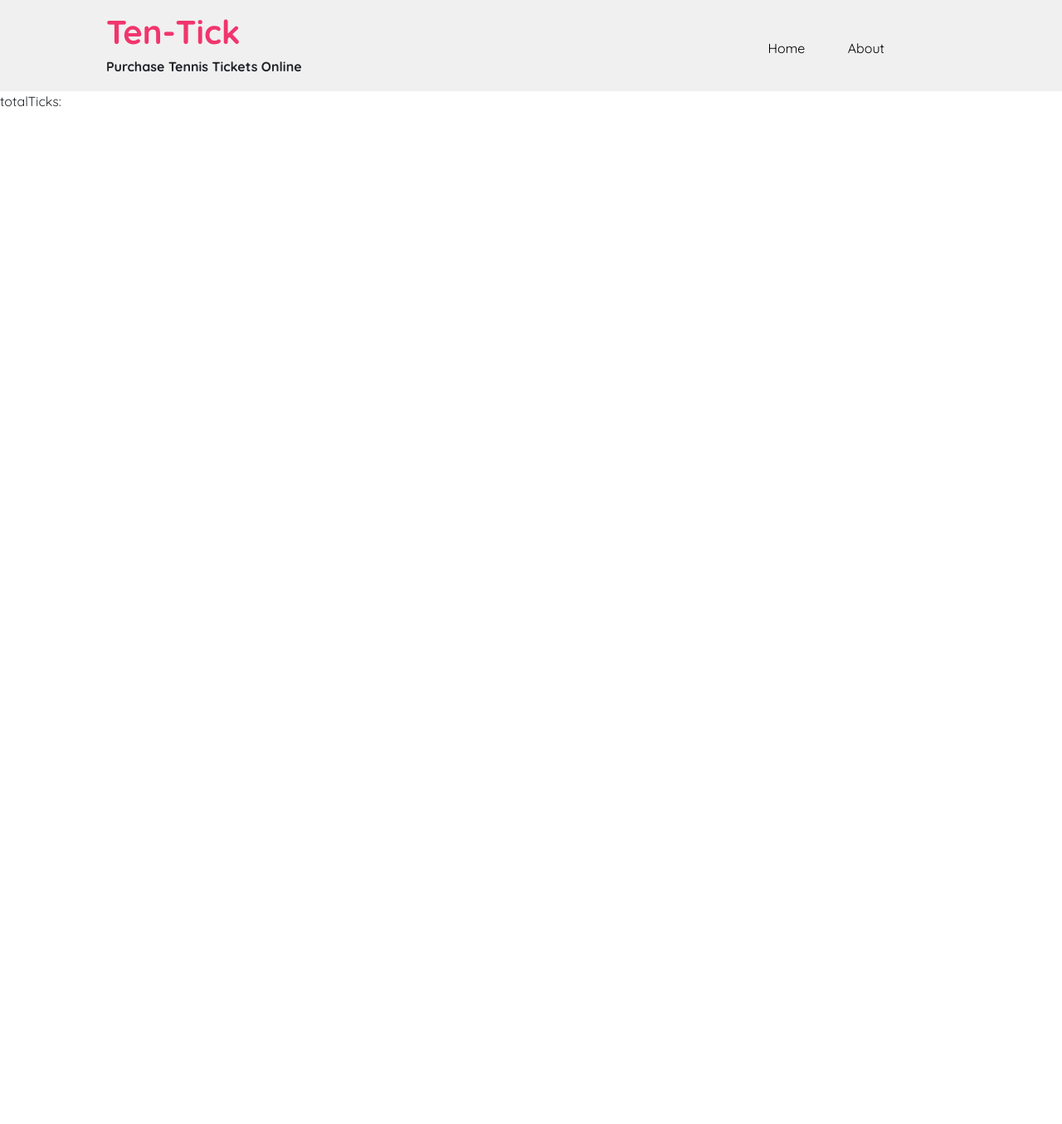
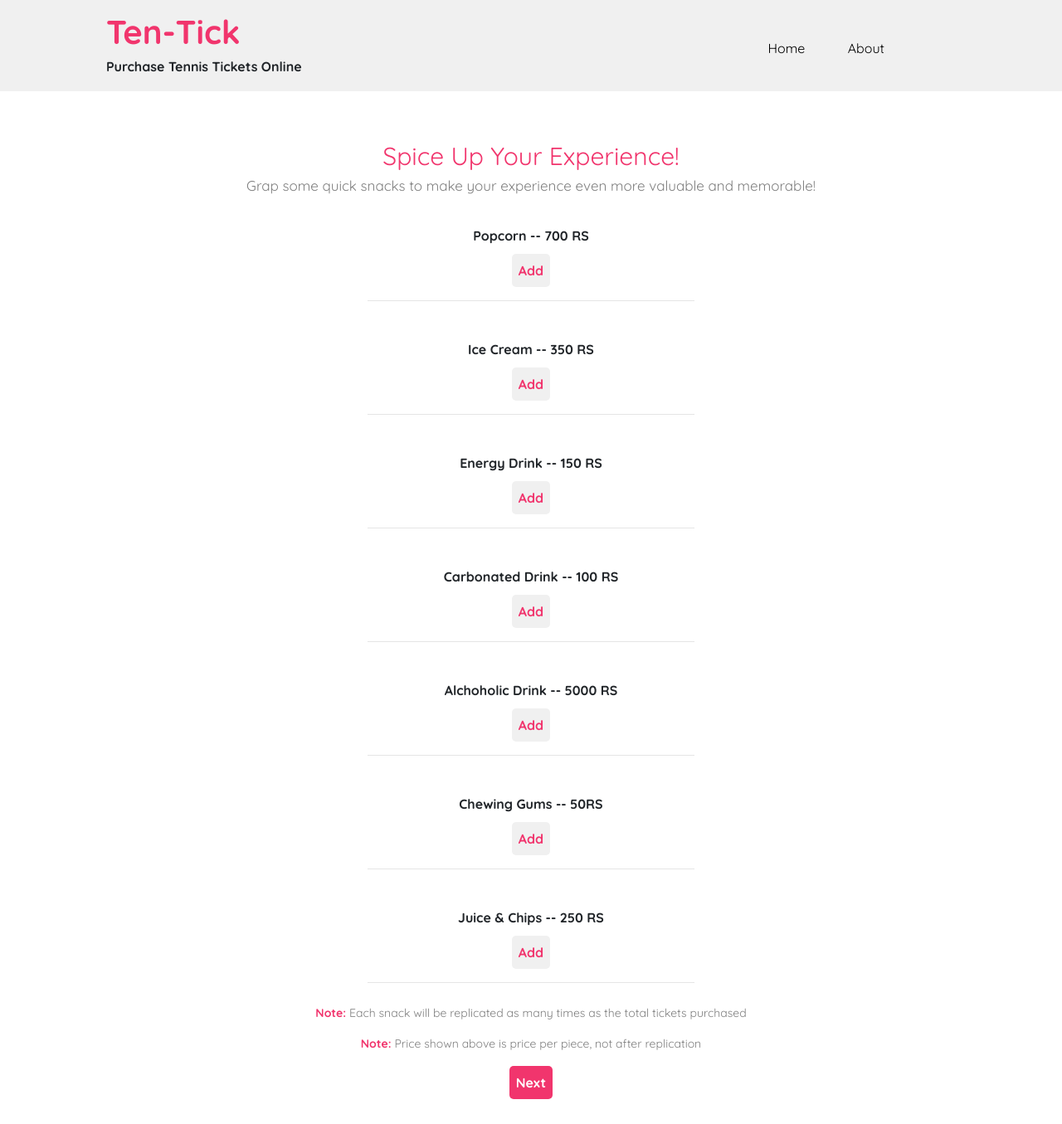
Before and after one commit to hafizk9990/ten-tick, a React (Create React App) app: page /extras/1 in a window 1280 px wide. Shown: the whole page at 83% size. Before the commit the page ends 800 px from the top, so only its background shows below. Built offline with nearby package versions, Linux system fonts and the light colour scheme.

Commit message:
Extras screen done 100%

```diff
--- a/src/App.js
+++ b/src/App.js
@@ -4,6 +4,7 @@ import About from './About'
 import NavBar from './NavBar'
 import NotFound from "./404"
 import Book from "./Book"
+import Billing from './Billing.js'
 import { BrowserRouter as ReactRouter, Switch, Route } from "react-router-dom"
 import Extras from "./Extras"
 
@@ -30,7 +31,11 @@ const App = () => {
             <Extras />
           </Route>
 
-          <Route exact path = "/*">
+          <Route exact path = '/billing/:data'>
+            <Billing />
+          </Route>
+
+          <Route path = "/*">
             <NotFound />
           </Route>
         </Switch>
--- /dev/null
+++ b/src/Billing.js
@@ -0,0 +1,36 @@
+import { useParams } from "react-router-dom"
+
+const Billing = () => {
+  let { data } = useParams();
+  let dataObject = JSON.parse(data);
+
+  let matchInfo = dataObject.matchInfo;
+  let totalTicks = dataObject.ticks;
+  let extras = dataObject.extras;
+
+  console.log(matchInfo);
+
+  console.log();
+
+  return(
+    <div>
+      { totalTicks }
+      <br /> <br />
+      {
+        extras.map( (object) => {
+          if (object.value === true) {
+            return(
+              object.key
+            )
+          }
+          return null;
+        })
+      }
+      <br />
+      < br />
+      { matchInfo.p1 } VS { matchInfo.p2 }
+    </div>
+  );
+}
+
+export default Billing
--- a/src/Book.js
+++ b/src/Book.js
@@ -5,6 +5,7 @@ import { useParams } from "react-router-dom"
 const Book = () => {
   let { data } = useParams();
   let matchInfo = JSON.parse(data);
+
   const [totalTicks, setTotalTicks] = useState(0);
 
   return(
--- a/src/Extras.js
+++ b/src/Extras.js
@@ -1,4 +1,7 @@
-import { useParams } from "react-router-dom"
+import { Done } from '@material-ui/icons'
+
+import { useState } from 'react'
+import { useParams, Link } from "react-router-dom"
 
 const Extras = () => {
   let { data } = useParams();
@@ -6,9 +9,89 @@ const Extras = () => {
   let matchInfo = dataObject.matchInfo;
   let totalTicks = dataObject.ticks;
 
+  let extrasArray = [
+    {key: 'Popcorn -- 700 RS', value: false},
+    {key: 'Ice Cream -- 350 RS', value: false},
+    {key: 'Energy Drink -- 150 RS', value: false},
+    {key: 'Carbonated Drink -- 100 RS', value: false},
+    {key: 'Alchoholic Drink -- 5000 RS', value: false},
+    {key: 'Chewing Gums -- 50RS', value: false},
+    {key: 'Juice & Chips -- 250 RS ', value: false}
+  ];
+  const [extras, setExtras] = useState( extrasArray );
+  let displayArray = [];
+
+  const HandleClick = (index) => {
+    console.log(index);
+
+    setExtras( (previousState) => {
+      let selectedItem = { key: previousState[index].key, value: !previousState[index].value };
+      var newState = [
+        ...previousState.slice(0, index),
+        selectedItem,
+        ...previousState.slice(index + 1, extrasArray.length - 1)
+      ]
+      console.log(newState);
+      return newState;
+    });
+  }
+
+  displayArray.push(
+    <div>
+      {
+        extras.map( (data, index) => {
+          if (data.value) {
+            return(
+              <div key = { index } className = 'item'>
+                <div className = "item-name">
+                  { data.key }
+                </div>
+                <div>
+                  <button className = "item-added extras-buttons" onClick = { () => HandleClick(index) }> Added </button> &nbsp;
+                  <Done style = {{ 'color': 'green '}}/>
+                </div>
+                <hr />
+              </div>
+            )
+          }
+          else {
+            return(
+              <div key = { index } className = 'item'>
+                <div className = "item-name">
+                  { data.key }
+                </div>
+                <div>
+                  <button className = 'extras-buttons' onClick = { () => HandleClick(index) }> Add </button>
+                </div>
+                <hr className = "hr"/>
+              </div>
+            )
+          }
+        })
+      }
+    </div>
+  );
+
   return(
-    <div>
-      totalTicks: { totalTicks }
+    <div className = 'extras'>
+      <div className = 'extras-heading'>
+        Spice Up Your Experience!
+        <p className = 'extras-description'>
+          Grap some quick snacks to make your experience even more valuable and memorable!
+        </p>
+      </div>
+      <div className = "display-area">
+        { displayArray }
+      </div>
+      <p className = 'extras-note'>
+        <span> Note: </span> Each snack will be replicated as many times as the total tickets purchased
+      </p>
+      <p className = 'extras-note'>
+        <span> Note: </span> Price shown above is price per piece, not after replication
+      </p>
+      <Link to = {`/billing/${ JSON.stringify( {'matchInfo': matchInfo, 'ticks': totalTicks, 'extras': extras } ) }`}>
+        <button className = "book-button"> Next </button>
+      </Link>
     </div>
   );
 }
--- a/src/Home.js
+++ b/src/Home.js
@@ -11,7 +11,7 @@ const Home = () => {
     {
       isDataLoding &&
       <div className = "d-flex align-items-center justify-content-center">
-        <img src = { loadingGif } alt = "loading" />
+        <img className = "loading-gif center-align" src = { loadingGif } alt = "loading" />
       </div>
     }
 
--- a/src/index.css
+++ b/src/index.css
@@ -2,6 +2,10 @@
 
 * {
     font-family: "Quicksand";
+}
+
+.loading-gif {
+    width: 350px;
 }
 
 .navbar {
@@ -182,6 +186,69 @@ button:hover {
     font-size: 15px;
 }
 
+.hr {
+    color: #f1356d;
+    font-weight: bold;
+}
+
+.extras {
+    margin-top: 2%;
+    padding: 30px;
+    text-align: center;
+}
+
+.extras-heading {
+    font-size: 30px;
+    color: #f1356d;
+}
+
+.extras-description {
+    color: gray;
+    font-size: 17px;
+}
+
+.extras-note {
+    color: gray;
+    font-size: 14px;
+}
+
+.extras-note span {
+    color: #f1356d;
+    font-weight: bold;
+}
+
+.extras-buttons {
+    background-color: #f0f0f0;
+    color: #f1356d;
+}
+
+.display-area {
+    padding-left: 33%;
+    padding-right: 33%;
+}
+
+.item {
+    padding: 10px;
+    text-align: center;
+}
+
+.item-name {
+    font-weight: bold;
+    padding: 10px;
+    text-align: center;
+}
+
+.item-added {
+    /* background-color: green; */
+    color: green;
+}
+
+.item-added:hover {
+    color: green;
+    outline: none;
+    background-color: white;
+}
+
 @media (max-width: 620px) {
     .single-card {
         width: 83%;
```
